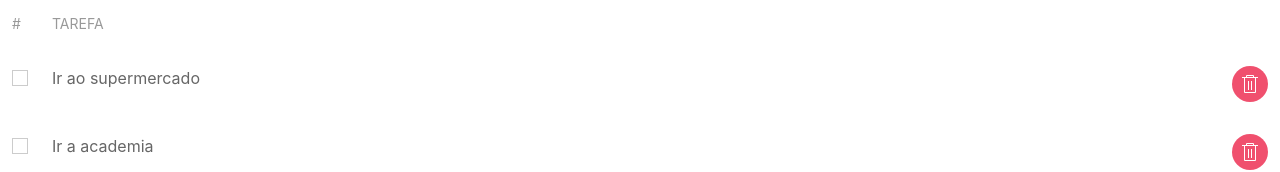
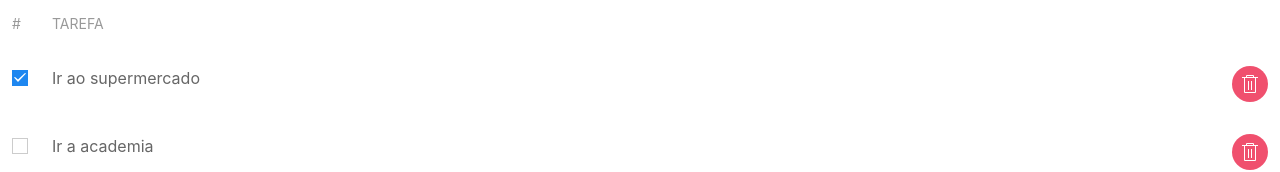
Before and after one commit to dvolpato/todo_balta.io, a React (Create React App) app: page / in a window 1280 px wide. Shown: the part 124-296 px from the top of the page. Built offline with nearby package versions, Linux system fonts and the light colour scheme.

Commit message:
TodoListItem handle changes on checkbox (#13)

```diff
--- a/src/components/TodoList.tsx
+++ b/src/components/TodoList.tsx
@@ -4,7 +4,7 @@ import TodoListItem from "./TodoListItem";
 
 function TodoList() {
   const todos: Todo[] = [
-    { id: 1, title: "Ir ao supermercado", done: false },
+    { id: 1, title: "Ir ao supermercado", done: true },
     { id: 2, title: "Ir a academia", done: false },
   ];
 
--- a/src/components/TodoListItem.tsx
+++ b/src/components/TodoListItem.tsx
@@ -6,11 +6,20 @@ interface TodoListItemProps {
 }
 
 function TodoListItem(props: TodoListItemProps) {
+  function handleChange(event: any) {
+    console.log("Changed");
+  }
+
   return (
     <tr className="uk-animation-slide-bottom-medium">
       <td className="uk-width-auto">
         <label>
-          <input className="uk-checkbox" type="checkbox" />
+          <input
+            className="uk-checkbox"
+            type="checkbox"
+            checked={props.todo.done}
+            onChange={handleChange}
+          />
         </label>
       </td>
       <td className="uk-width-expand">
```
